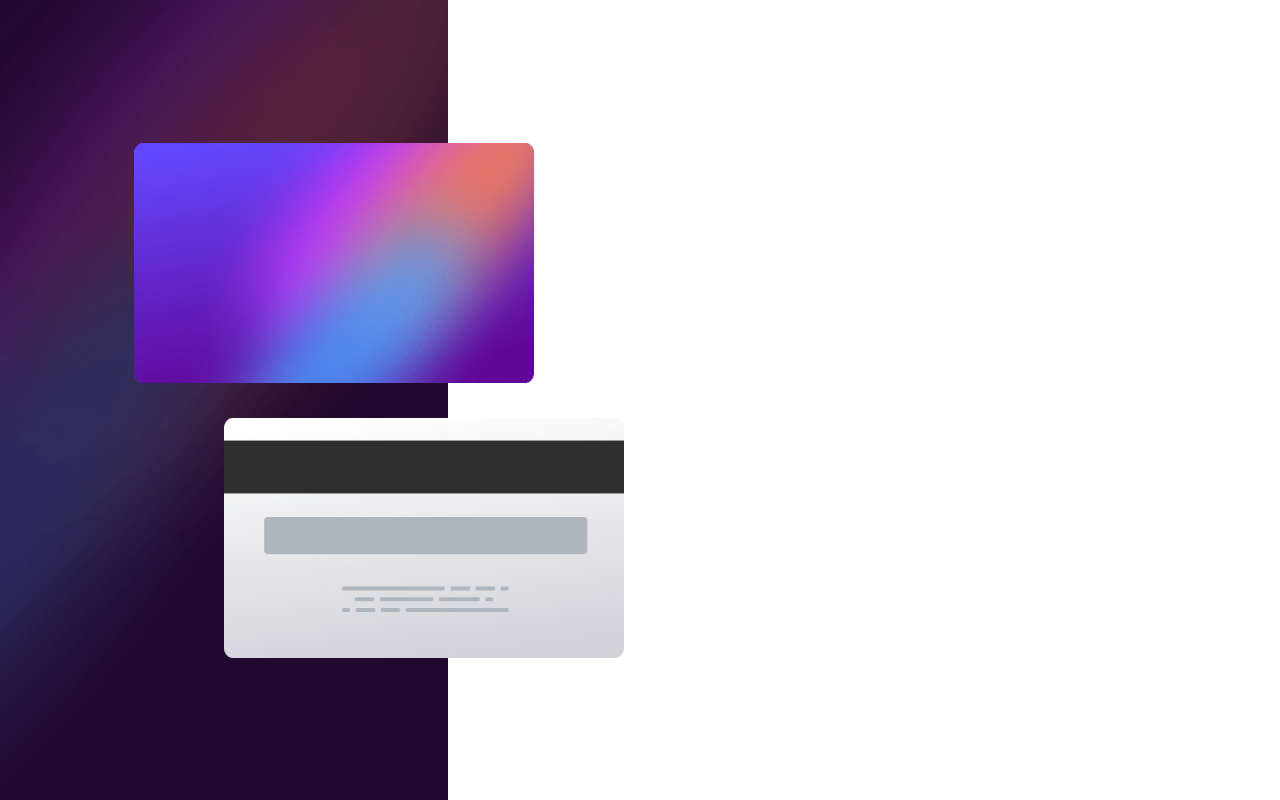
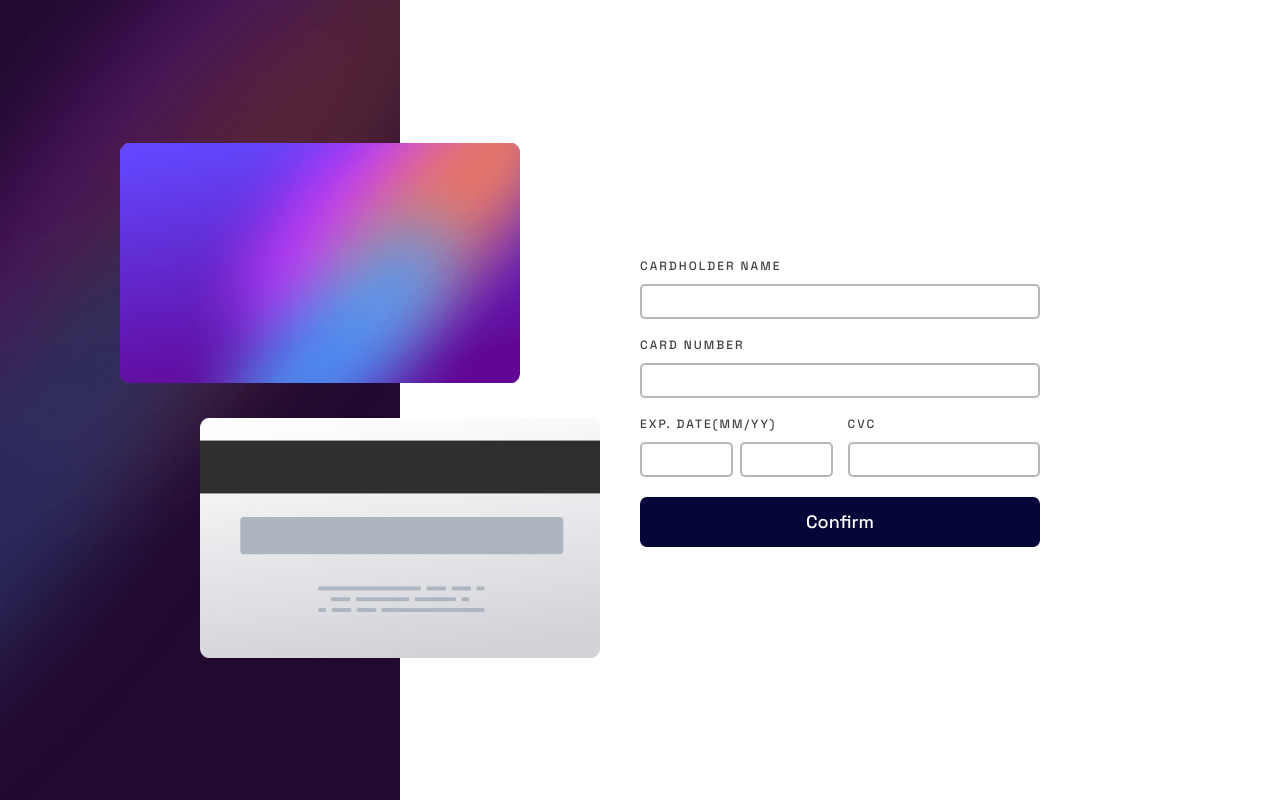
Before and after one commit to ECeles/Interactive-card-details-form, a plain HTML site: page index.html in a window 1280 px wide. Drawn offline with Linux system fonts and the light colour scheme.

Commit message:
registro criado com botao e inputs

```diff
--- a/index.html
+++ b/index.html
@@ -38,6 +38,38 @@
       <img class="card-2" src="./images/bg-card-back.png" alt="back-card" />
     </aside>
 
+    <section class="registration-card">
+      <div class="form">
+        <div class="personal-data">
+          <div class="cardholder">
+            <p>cardholder name</p>
+            <input class="input-principal" type="text" />
+          </div>
+          <div class="card-number">
+            <p>Card number</p>
+            <input class="input-principal" type="number" />
+          </div>
+
+          <div class="date-validation">
+            <div class="date">
+              <p>exp. Date(mm/yy)</p>
+              <div class="input-date">
+                <input class="input-secondary" type="number" />
+                <input class="input-secondary" type="number" />
+              </div>
+            </div>
+            <div class="cvc">
+              <p>cvc</p>
+              <input class="input-tertiary" type="number" />
+            </div>
+          </div>
+        </div>
+
+        <button>
+          <a href="">Confirm</a>
+        </button>
+      </div>
+    </section>
     <!-- 0000 0000 0000 0000 Jane Appleseed 00/00 000 Cardholder Name e.g. Jane
     Appleseed Card Number e.g. 1234 5678 9123 0000 Exp. Date (MM/YY) MM YY CVC
     e.g. 123 Confirm
--- a/style.css
+++ b/style.css
@@ -21,7 +21,7 @@ aside {
   flex-direction: column;
   justify-content: center;
 
-  position: absolute;
+  /* position: absolute; - quebra o flex do body*/
 
   background-image: url("./images/bg-main-desktop.png");
   background-repeat: no-repeat;
@@ -42,3 +42,97 @@ aside img {
 .card-2 {
   left: 50%;
 }
+
+.registration-card {
+  width: 100%;
+  display: flex;
+  justify-content: center;
+}
+
+.form {
+  width: 400px;
+
+  display: flex;
+  gap: 20px;
+
+  text-transform: uppercase;
+  display: flex;
+  flex-direction: column;
+  justify-content: center;
+  align-items: center;
+}
+
+.form input {
+  height: 35px;
+  border: 2px solid rgba(177, 169, 169, 0.85);
+  border-radius: 5px;
+}
+
+.form button {
+  width: 100%;
+  height: 50px;
+
+  border: 0px;
+  border-radius: 7px;
+
+  font-size: 18px;
+
+  background-color: rgb(6, 6, 56);
+}
+
+.form button a {
+  text-decoration: none;
+  color: white;
+}
+
+.form p {
+  font-size: 12px;
+  line-height: 25px;
+  letter-spacing: 2px;
+
+  margin-bottom: 5px;
+
+  color: rgb(67, 66, 66);
+}
+
+.personal-data {
+  display: flex;
+  flex-direction: column;
+  gap: 14px;
+}
+
+.date-validation {
+  display: flex;
+}
+
+.date-validation {
+  display: flex;
+  gap: 15px;
+}
+
+.date {
+  width: 50%;
+  /* display: flex; */
+  /* flex-direction: column; */
+}
+
+.input-date {
+  display: flex;
+  gap: 7px;
+}
+
+.input-principal {
+  width: 100%;
+}
+
+.input-secondary {
+  width: 100%;
+}
+
+.input-tertiary {
+  width: 100%;
+}
+
+.cvc {
+  width: 50%;
+}
```
